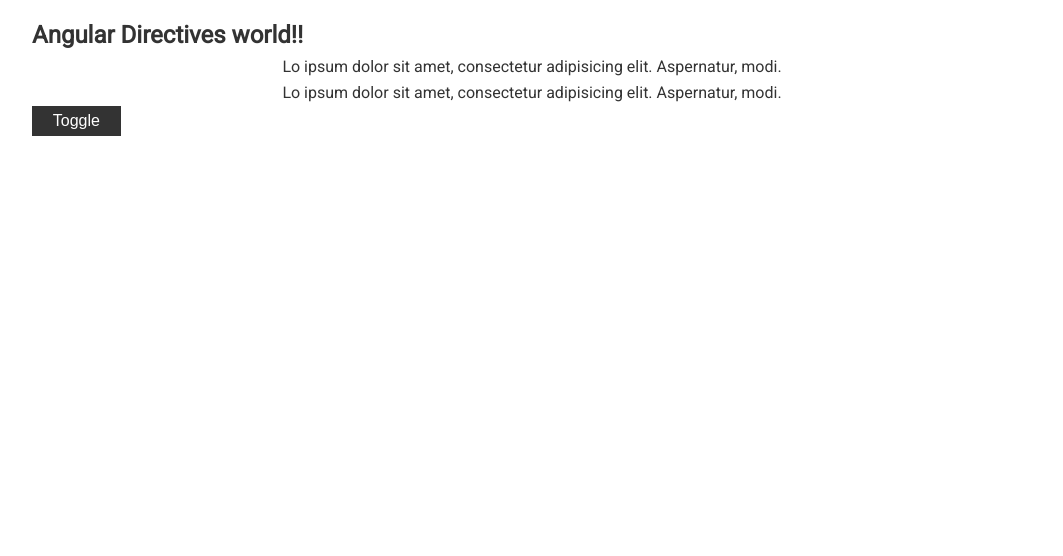
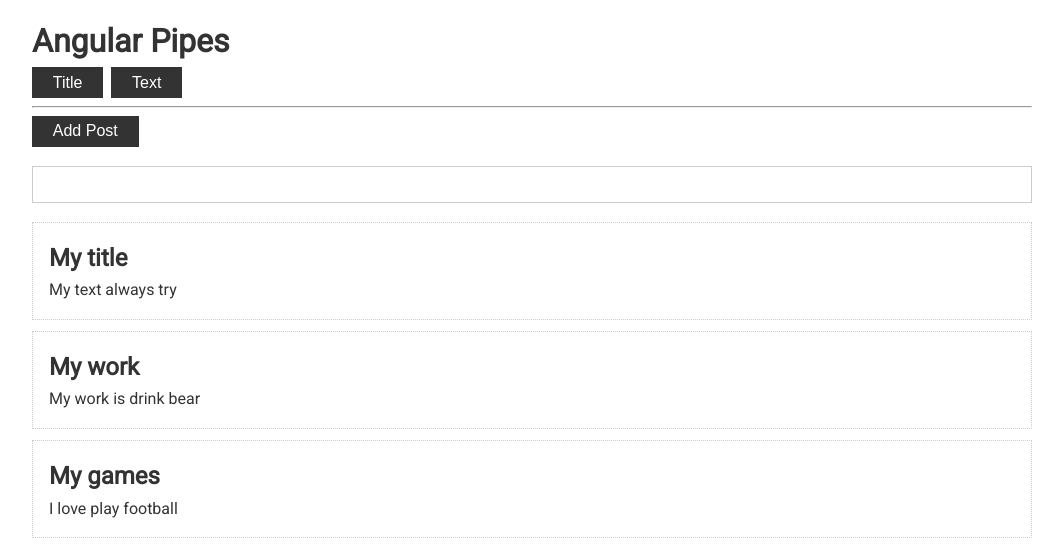
Before and after one commit to matviiko/angularLessons, an Angular app: page / in a window 1280 px wide. Shown: the top 556 px of the page, without its empty margins (108-1171 px from the left). Built offline with nearby package versions, Linux system fonts and the light colour scheme.

Commit message:
Handmade pipe

```diff
--- a/src/app/app.component.html
+++ b/src/app/app.component.html
@@ -1,18 +1,19 @@
 <div class="container">
-    <h2>Angular Directives world!!</h2>
-    <p [appStyle]="'green'">Lo ipsum dolor sit amet, consectetur adipisicing elit. Aspernatur, modi.</p>
-    <p [appStyle]="'red'">Lo ipsum dolor sit amet, consectetur adipisicing elit. Aspernatur, modi.</p>
+    <h1>Angular Pipes</h1>
 
-        <button class="btn" (click)="isiVisible = !isiVisible">Toggle</button>
+    <button class="btn" (click)="searchField = 'title'">Title</button>
+    <button class="btn" (click)="searchField = 'text'">Text</button>
+    <hr>
+    <button class="btn" (click)="addPosts()">Add Post</button>
 
-<!--    <div *ngIf="isiVisible" class="wraper">-->
-<!--        <p>Lorem ipsum dolor sit amet, consectetur adipisicing elit. Enim facere harum ipsum iste nemo neque nesciunt nostrum sequi voluptatem voluptatibus.</p>-->
-<!--    </div>-->
 
-    <ng-template  [ngIf]="isiVisible" >
-        <div class="wraper">
-            <p>Lorem ipsum dolor sit amet, consectetur adipisicing elit. Enim facere harum ipsum iste nemo neque nesciunt nostrum sequi voluptatem voluptatibus.</p>
-        </div>
-    </ng-template>
+    <input type="text" [(ngModel)]="search">
 
+    <div
+            *ngFor="let post of posts | filter:search:searchField"
+            class="card"
+    >
+        <h2>{{post.title}}</h2>
+        <p>{{post.text}}</p>
+    </div>
 </div>
--- a/src/app/app.component.ts
+++ b/src/app/app.component.ts
@@ -1,7 +1,7 @@
 import { Component } from '@angular/core';
 
 export interface Post {
-  title: string,
+  title: string
   text: string
 }
 
@@ -22,4 +22,10 @@
     {title: 'My games', text:'I love play football'},
   ]
 
+  addPosts() {
+      this.posts.unshift({
+        title: 'New title after unshift obj',
+        text: 'Text after unshift obj in tetx line '
+      })
+  }
 }
--- a/src/app/app.module.ts
+++ b/src/app/app.module.ts
@@ -5,11 +5,17 @@
 import { AppComponent } from './app.component';
 import {FormsModule} from "@angular/forms";
 import { StyleDirective } from './directives/style.directive';
+import { IfnotDirective } from './directives/ifnot.directive';
+import { ExMarksPipe } from './pipes/ex-marks.pipe';
+import { FilterPipe } from './pipes/filter.pipe';
 
 @NgModule({
   declarations: [
     AppComponent,
     StyleDirective,
+    IfnotDirective,
+    ExMarksPipe,
+    FilterPipe,
   ],
   imports: [
     BrowserModule,
--- /dev/null
+++ b/src/app/directives/ifnot.directive.ts
@@ -0,0 +1,21 @@
+import {Directive, Input, TemplateRef, ViewContainerRef} from '@angular/core';
+
+@Directive({
+  selector: '[appIfnot]'
+})
+export class IfnotDirective {
+
+  @Input('appIfnot') set ifNot (condition: boolean) {
+      if (!condition) {
+        // Show elements
+        this.viewContainer.createEmbeddedView(this.templateRef)
+      } else {
+        // Else
+        this.viewContainer.clear()
+      }
+  }
+
+  constructor(private templateRef: TemplateRef<any>,
+              private viewContainer: ViewContainerRef) { }
+
+}
--- /dev/null
+++ b/src/app/pipes/ex-marks.pipe.ts
@@ -0,0 +1,12 @@
+import { Pipe, PipeTransform } from '@angular/core';
+
+@Pipe({
+  name: 'exMarks'
+})
+export class ExMarksPipe implements PipeTransform {
+
+  transform(value: unknown, ...args: unknown[]): unknown {
+    return null;
+  }
+
+}
--- /dev/null
+++ b/src/app/pipes/filter.pipe.ts
@@ -0,0 +1,19 @@
+import { Pipe, PipeTransform } from '@angular/core';
+import {Post} from "../app.component";
+
+@Pipe({
+  name: 'filter',
+  pure: false
+})
+export class FilterPipe implements PipeTransform {
+
+  transform(posts: Post[], search: string = '', field: string = 'title'): Post[] {
+    if (!search.trim()) {
+      return posts
+    }
+    return posts.filter(post => {
+      return post[field].toLowerCase().includes(search.toLowerCase())
+    })
+  }
+
+}
```
